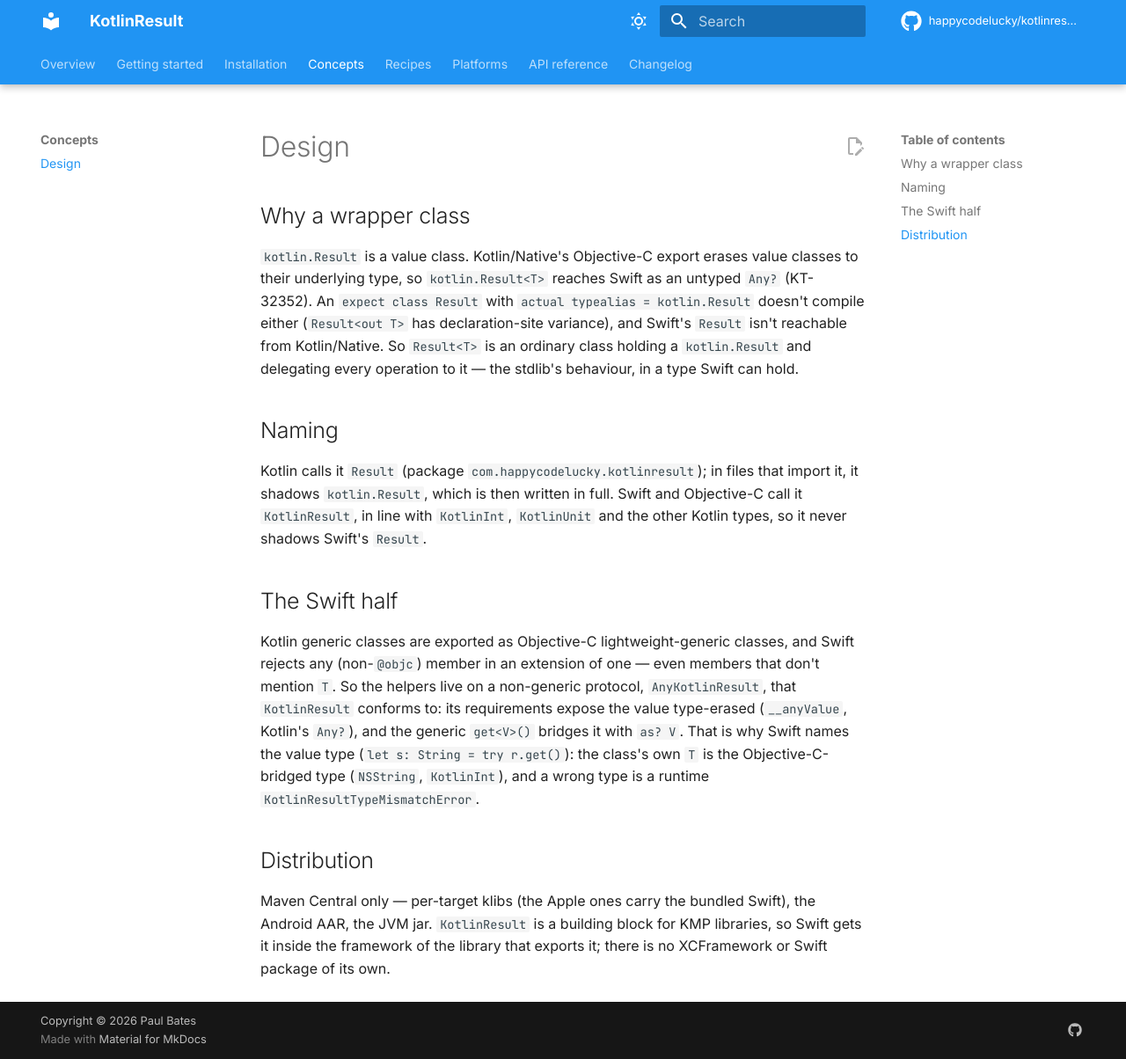
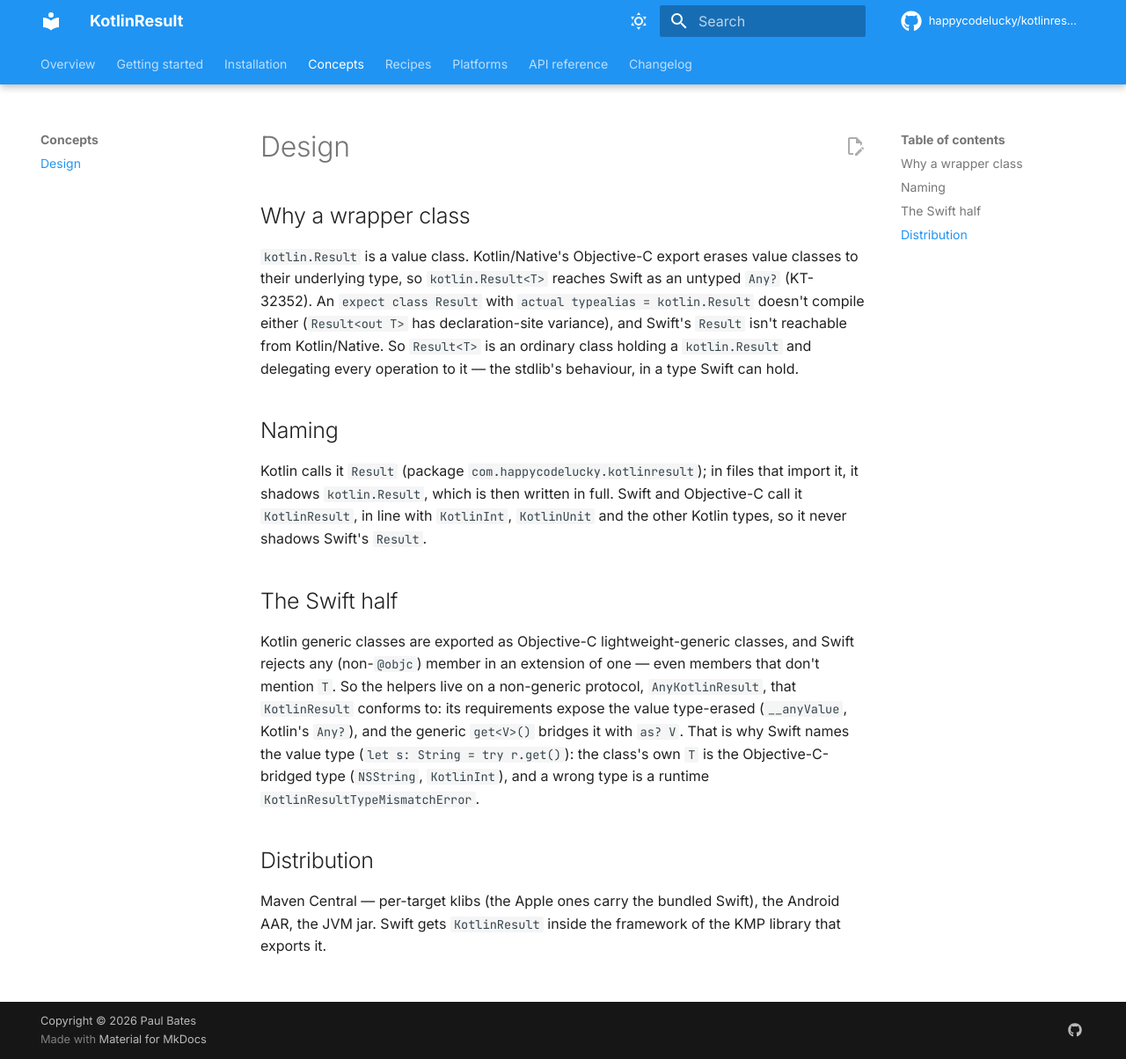
Before and after one commit to happycodelucky/kotlinresult-kmp, an MkDocs documentation site: the page built from docs/concepts/architecture.md, in a window 1280 px wide and 1204 px high. Shown: the whole window at 88% size. Built offline with MkDocs 1.6.1 and Material for MkDocs 9.7.7, drawn with Linux system fonts in a browser that asks for light colours; comment, search, counter and statistics services are not loaded.

Commit message:
Say what ships, not what doesn't
Drop the "no XCFramework / no Swift package" asides from README, the docs
site, PUBLISHING, CLAUDE.md and comments: a library doesn't list channels it
never had. The removal stays recorded where it belongs — the changeset
(release notes) and LESSONS D-010.

Co-Authored-By: Claude Opus 5.5 <noreply@anthropic.com>

```diff
--- a/docs/concepts/architecture.md
+++ b/docs/concepts/architecture.md
@@ -35,7 +35,6 @@ type (`NSString`, `KotlinInt`), and a wrong type is a runtime
 
 ## Distribution
 
-Maven Central only — per-target klibs (the Apple ones carry the bundled Swift),
-the Android AAR, the JVM jar. `KotlinResult` is a building block for KMP
-libraries, so Swift gets it inside the framework of the library that exports it;
-there is no XCFramework or Swift package of its own.
+Maven Central — per-target klibs (the Apple ones carry the bundled Swift), the
+Android AAR, the JVM jar. Swift gets `KotlinResult` inside the framework of the
+KMP library that exports it.
```
Also changed, not shown: CLAUDE.md (+4 -6 lines), README.md (+1 -5 lines), docs/installation.md (+2 -3 lines), docs/platforms/ios.md (+2 -2 lines), .github/PUBLISHING.md, 3 other files.
